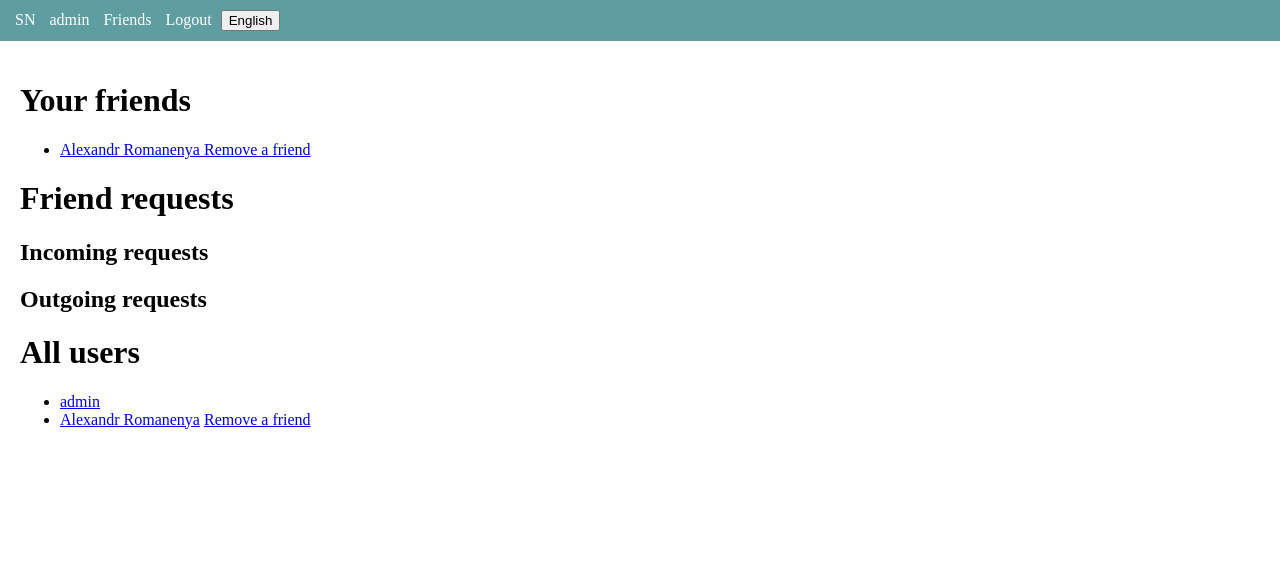
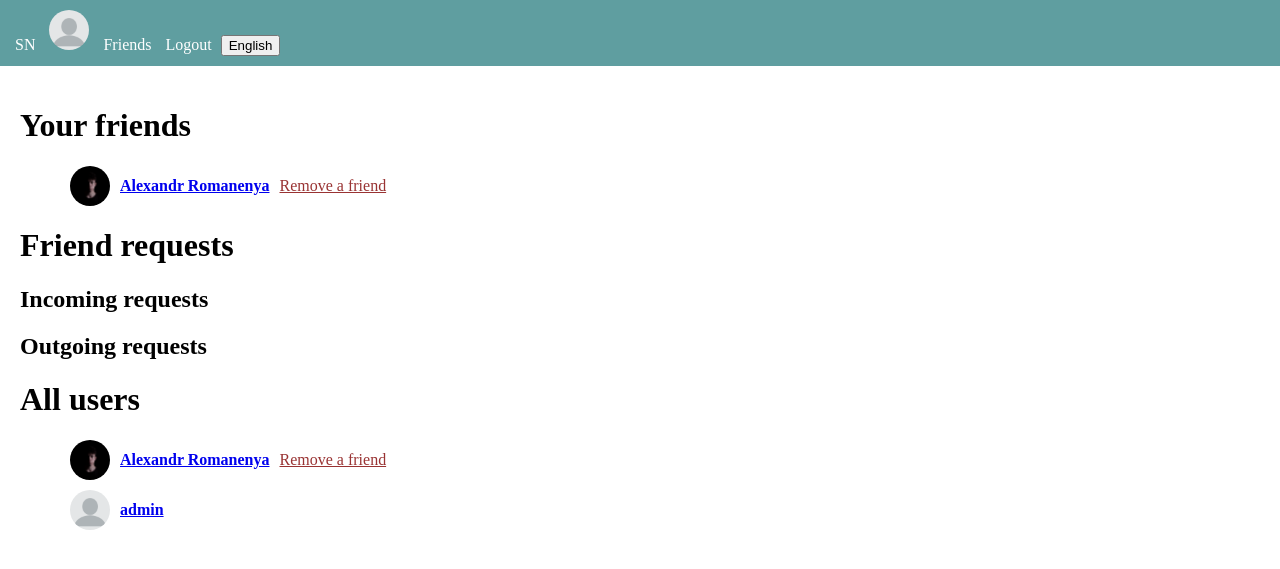
Before and after one commit to zovenor/social_network, a Django app: page /friends in a window 1280 px wide. Shown: the top 569 px of the page. Run offline with Django 4.2, Linux system fonts and the light colour scheme; a user stored in the database is signed in; data comes from the database, SQL or seed files in the repository; both versions use the stored data as it was after the commit.

Commit message:
Updated profile view and fix some bugs

```diff
--- a/SN/mainpage/admin.py
+++ b/SN/mainpage/admin.py
@@ -1,6 +1,7 @@
 from django.contrib import admin
-from .models import Friend, Follower, UserDetail
+from .models import Friend, Follower, UserDetail, Photo
 
 admin.site.register(Friend)
 admin.site.register(Follower)
 admin.site.register(UserDetail)
+admin.site.register(Photo)
--- /dev/null
+++ b/SN/mainpage/static/mainpage/friends.css
@@ -0,0 +1,29 @@
+.remove_friend{
+    color: #993333;
+}
+.user{
+    display: flex;
+    align-items: center;
+    margin: 10px;
+}
+.user *{
+    display: flex;
+    align-items: center;
+}
+.user_photo{
+    border-radius: 999px;
+    margin-right: 10px;
+    width: 40px;
+}
+.action{
+    margin-left: 10px;
+}
+.accept_request{
+    color: #264b5d;
+}
+.remove_request{
+    color: #f5dd5d;
+}
+.add_request{
+    color: #006b1b;
+}
--- a/SN/mainpage/templates/mainpage/base.html
+++ b/SN/mainpage/templates/mainpage/base.html
@@ -30,9 +30,9 @@
 </script>
 
 <header>
-    <a href="/">{{ list.NAME }}</a>
+    <a class="NAME" href="/">{{ list.NAME }}</a>
     {% if user.is_authenticated %}
-        <a href="/account">{{ user.first_name }} {{ user.last_name }}</a>
+        <a href="/account"><img width="40px" style="border-radius: 999px" src="{{ your_user.get_photo }}"></a>
         <a href="/friends">{{ list.Friends }}</a>
         <a href="/logout?url={{ request.path }}">{{ list.LogOut }}</a>
     {% endif %}
--- a/SN/mainpage/templates/mainpage/friends.html
+++ b/SN/mainpage/templates/mainpage/friends.html
@@ -2,8 +2,10 @@
 
 {% block title %}{{ list.title }}{% endblock %}
 
+{% load static %}
+
 {% block content %}
-
+    <link rel="stylesheet" href="{% static 'mainpage/friends.css' %}">
 
     <h1>{{ list.your_friends }}</h1>
 
@@ -11,23 +13,23 @@
         {% for el in friends %}
             {% if user.id == el.user1 %}
 
-                <li><a href="/{{ el.get_user2_username }}">
-                    {% if el.get_user2 == "DELETED" %}
-                        {{ list.user_del }}
+                <li class="user"><a href="/{{ el.get_user2_username }}">
+                    {% if el.get_user2_name == "DELETED" %}
+                        <b><img src="{% static "mainpage/img/user.png" %}" class="user_photo">{{ list.user_del }}</b>
                     {% else %}
-                        {{ el.get_user2 }}
+                        <b><img class="user_photo" src="{{ el.get_user2.get_photo }}">{{ el.get_user2_name }}</b>
                     {% endif %}
-                </a><a href="?rm=id{{ el.user2 }}">{{ list.remove_friend }}</a></li>
+                </a><a class="action remove_friend" href="?rm=id{{ el.user2 }}">{{ list.remove_friend }}</a></li>
 
             {% else %}
 
-                <li><a href="/{{ el.get_user1_username }}">
-                    {% if el.get_user1 == "DELETED" %}
-                        {{ list.user_del }}
+                <li class="user"><a href="/{{ el.get_user1_username }}">
+                    {% if el.get_user1_name == "DELETED" %}
+                        <b><img src="{% static "mainpage/img/user.png" %}" class="user_photo">{{ list.user_del }}</b>
                     {% else %}
-                        {{ el.get_user1 }}
+                        <b><img class="user_photo" src="{{ el.get_user1.get_photo }}">{{ el.get_user1_name }}</b>
                     {% endif %}
-                </a><a href="?rm=id{{ el.user1 }}">{{ list.remove_friend }}</a></li>
+                </a><a class="action remove_friend" href="?rm=id{{ el.user1 }}">{{ list.remove_friend }}</a></li>
 
             {% endif %}
         {% endfor %}
@@ -38,41 +40,44 @@
     <h2>{{ list.incoming_requests }}</h2>
     <ul>
         {% for el in incoming_requests %}
-        <li><a href="/{{ el.get_user1_username }}">
-            {% if el.get_user1 == "DELETED" %}
-                {{ list.user_del }}
+            <li class="user"><a href="/{{ el.get_user1_username }}">
+                {% if el.get_user1_name == "DELETED" %}
+                    <b><img src="{% static 'mainpage/img/user.png' %}" class="user_photo">{{ list.user_del }}</b>
                 {% else %}
-                {{ el.get_user1 }}
+                    <b><img class="user_photo" src="{{ el.get_user1.get_photo }}">{{ el.get_user1_name }}</b>
                 {% endif %}
-        </a> <a href="?add=id{{ el.user1 }}">{{ list.accept_the_request }}</a></li>
+            </a> <a class="action accept_request" href="?add=id{{ el.user1 }}">{{ list.accept_the_request }}</a></li>
         {% endfor %}
     </ul>
 
     <h2>{{ list.outgoing_requests }}</h2>
     <ul>
         {% for el in outgoing_requests %}
-        <li><a href="/{{ el.get_user2_username }}">
-            {% if el.get_user2 == "DELETED" %}
-                {{ list.user_del }}
+            <li class="user"><a href="/{{ el.get_user2_username }}">
+                {% if el.get_user2_name == "DELETED" %}
+                    <b>{{ list.user_del }}</b>
                 {% else %}
-                {{ el.get_user2 }}
+                    <b><img src="{{ el.get_user2.get_photo }}" class="user_photo">{{ el.get_user2_name }}</b>
                 {% endif %}
-        </a> <a href="?rm_request=id{{ el.user2 }}">{{ list.remove_request }}</a></li>
+            </a> <a class="action remove_request" href="?rm_request=id{{ el.user2 }}">{{ list.remove_request }}</a></li>
         {% endfor %}
     </ul>
 
     <h1>{{ list.all_users }}</h1>
     <ul>
         {% for el in all_users %}
-            <li><a href="/{{ el.username }}">{{ el.first_name }} {{ el.last_name }}</a>
-            {% if el.id in id_list.friends %}
-                <a href="?rm=id{{ el.id }}">{{ list.remove_friend }}</a>
-            {% elif el.id in id_list.incoming_requests %}
-                <a href="?add=id{{ el.id }}">{{ list.accept_the_request }}</a>
-            {% elif el.id in id_list.outgoing_requests %}
-                <a href="?rm_request=id{{ el.id }}">{{ list.remove_request }}</a>
-            {% elif el.id != user.id %}
-                <a href="?add_request=id{{ el.id }}">{{ list.add_request }}</a>
+            <li class="user">
+                <b><a href="/{{ el.user.username }}"><img width="40px" class="user_photo"
+                                                          src="{{ el.get_photo }}">{{ el.user.first_name }} {{ el.user.last_name }}
+                </a></b>
+                {% if el.user.id in id_list.friends %}
+                    <a class="action remove_friend" href="?rm=id{{ el.user.id }}">{{ list.remove_friend }}</a>
+                {% elif el.user.id in id_list.incoming_requests %}
+                    <a class="action accept_request" href="?add=id{{ el.user.id }}">{{ list.accept_the_request }}</a>
+                {% elif el.user.id in id_list.outgoing_requests %}
+                    <a class="action remove_request" href="?rm_request=id{{ el.user.id }}">{{ list.remove_request }}</a>
+                {% elif el.user.id != user.id %}
+                    <a class="action add_request" href="?add_request=id{{ el.user.id }}">{{ list.add_request }}</a>
                 {% endif %}
             </li>
         {% endfor %}
--- a/SN/mainpage/urls.py
+++ b/SN/mainpage/urls.py
@@ -2,7 +2,7 @@ from django.urls import path
 from . import views
 
 urlpatterns = [
-    path('admin/', views.hehe),
+    path('admin/', views.HeheView.as_view()),
     path('', views.IndexView.as_view()),
     path('login', views.LogInView.as_view()),
     path('account', views.YourAccountView.as_view()),
--- a/SN/mainpage/views.py
+++ b/SN/mainpage/views.py
@@ -6,11 +6,28 @@ from . import langs
 from .models import Friend, Follower, UserDetail
 
 
+def base(func):
+    def wrapper(self, request, **kwargs):
+        content = {}
+        if request.user.is_authenticated:
+            content = {'your_user': UserDetail.objects.get(user=request.user)}
+        return func(self, request, content=content, **kwargs)
+
+    return wrapper
+
+
 def page_not_found_view(request, exception):
     content = {
         'list': get_wordlist(request).Error404
     }
     return render(request, 'mainpage/404.html', content, status=404)
+
+
+def url_redirect_or_not(request):
+    if 'url' in request.GET:
+        return redirect(request.GET['url'])
+    else:
+        return redirect(request.path)
 
 
 def get_sex(request, sex):
@@ -22,12 +39,15 @@ def get_sex(request, sex):
         return get_wordlist(request).Account.sex_names['none']
 
 
-def hehe(request):
-    content = {
-        'list': get_wordlist(request).BASE,
-    }
+class HeheView(View):
 
-    return render(request, 'mainpage/hehe.html', content)
+    @base
+    def get(self, request, content={}):
+        content.update({
+            'list': get_wordlist(request).BASE,
+        })
+
+        return render(request, 'mainpage/hehe.html', content)
 
 
 # Decorator for authentication
@@ -60,9 +80,9 @@ def get_wordlist(request):
 
 
 class IndexView(View):
-
+    @base
     @user_is_authenticated
-    def get(self, request):
+    def get(self, request, content={}):
         return redirect('/account')
 
     def post(self, request):
@@ -70,11 +90,12 @@ class IndexView(View):
 
 
 class LogInView(View):
-    def get(self, request, error=''):
-        content = {
+    @base
+    def get(self, request, error='', content={}):
+        content.update({
             'error': error,
             'list': get_wordlist(request).Login
-        }
+        })
 
         if not request.user.is_authenticated:
             return render(request, 'mainpage/login.html', content)
@@ -97,18 +118,19 @@ class LogInView(View):
 
 class AccountIDView(View):
 
-    def get(self, request, id=None, username=None, user_view=None):
+    @base
+    def get(self, request, id=None, username=None, user_view=None, content={}):
         try:
             if username != None:
                 id = User.objects.get(username=username).id
             if id == 1:
                 return redirect('/admin/')
-            content = {
+            content.update({
                 'permissions': 'opened',
                 'user_view': UserDetail.objects.get(user=id),
                 'list': get_wordlist(request).Account,
                 'get_sex': get_sex(request, UserDetail.objects.get(user=id).sex),
-            }
+            })
             if request.user.id == id and user_view == None:
                 return redirect('/account')
             else:
@@ -121,9 +143,9 @@ class AccountIDView(View):
                             content['permissions'] = 'closed'
                 return render(request, 'mainpage/account.html', content)
         except:
-            content = {
+            content.update({
                 'list': get_wordlist(request).Account
-            }
+            })
             return render(request, 'mainpage/error.html', content)
 
 
@@ -134,7 +156,7 @@ class AccountView(View):
 
 class YourAccountView(View):
     @user_is_authenticated
-    def get(self, request):
+    def get(self, request, **kwargs):
         return AccountIDView.get(self, request, id=request.user.id,
                                  user_view=UserDetail.objects.get(user=request.user.id))
 
@@ -142,25 +164,26 @@ class YourAccountView(View):
 class LogOutView(View):
 
     @user_is_authenticated
-    def get(self, request):
+    def get(self, request, **kwargs):
         logout(request)
         return redirect(request.GET['url'])
 
 
 class FriendsView(View):
+    @base
     @user_is_authenticated
-    def get(self, request):
+    def get(self, request, content={}, **kwargs):
         user_id = request.user.id
         f1 = Friend.objects.filter(user1=user_id)
         f2 = Friend.objects.filter(user2=user_id)
 
-        content = {
+        content.update({
             'list': get_wordlist(request).Friends,
             'friends': f1.union(f2),
             'incoming_requests': Follower.objects.filter(user2=user_id),
             'outgoing_requests': Follower.objects.filter(user1=user_id),
-            'all_users': User.objects.all(),
-        }
+            'all_users': UserDetail.objects.all(),
+        })
 
         id_list = {
             'friends': [],
@@ -188,7 +211,7 @@ class FriendsView(View):
             if Follower.objects.filter(user1=add_id, user2=user_id):
                 Friend.objects.create(user1=user_id, user2=add_id)
                 Follower.objects.filter(user1=add_id, user2=user_id).delete()
-            return redirect(request.path)
+            return url_redirect_or_not(request)
         except:
             pass
 
@@ -201,7 +224,7 @@ class FriendsView(View):
             elif Friend.objects.filter(user1=user_id, user2=rm_id):
                 Follower.objects.create(user1=rm_id, user2=user_id)
                 Friend.objects.filter(user1=user_id, user2=rm_id).delete()
-            return redirect(request.path)
+            return url_redirect_or_not(request)
         except:
             pass
 
@@ -210,7 +233,7 @@ class FriendsView(View):
             rm_request_id = int(request.GET['rm_request'][2:])
             if Follower.objects.filter(user1=user_id, user2=rm_request_id):
                 Follower.objects.filter(user1=user_id, user2=rm_request_id).delete()
-            return redirect(request.path)
+            return url_redirect_or_not(request)
         except:
             pass
 
@@ -219,7 +242,7 @@ class FriendsView(View):
             add_request_id = int(request.GET['add_request'][2:])
             if not Follower.objects.filter(user1=user_id, user2=add_request_id) and user_id != add_request_id:
                 Follower.objects.create(user1=user_id, user2=add_request_id)
-            return redirect(request.path)
+            return url_redirect_or_not(request)
         except:
             pass
 
```
Also changed, not shown: SN/mainpage/models.py (+48 -5 lines), SN/mainpage/static/mainpage/account.css (added, +8 -0 lines), SN/mainpage/static/mainpage/base.css (+31 -6 lines), SN/mainpage/templates/mainpage/account.html (+13 -1 lines), SN/db.sqlite3, SN/mainpage/static/mainpage/img/user.png (added), SN/media/photos/Me.jpg (added), SN/media/photos/Me_Xggd880.jpg (added), SN/media/photos/Me_lnNQhuv.jpg (added). Lines whose indentation alone changed are shown as unchanged.
